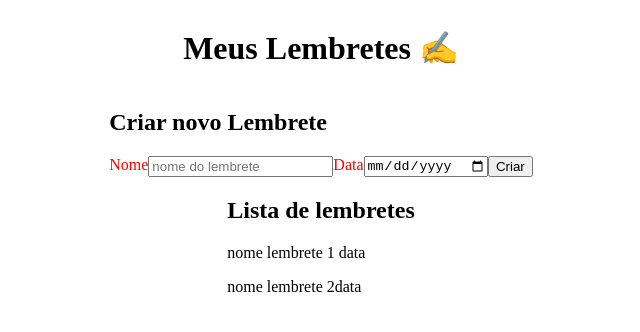
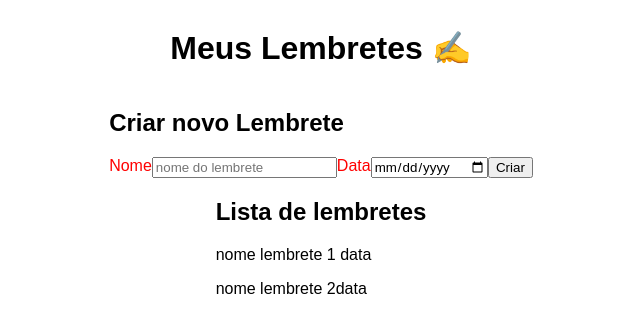
Before and after one commit to CarolinaInglethe/ci-post-it-project, a React (Vite) app in the folder client-post-it/: page / in a window 1280 px wide. Shown: the top 332 px of the page, without its empty margins (319-959 px from the left). Built offline with nearby package versions, Linux system fonts and the light colour scheme.

Commit message:
front - Coloca fonte de texto padrão para toda pagina

```diff
--- a/client-post-it/src/styles/App.css
+++ b/client-post-it/src/styles/App.css
@@ -1,3 +1,7 @@
+* {
+    font-family: 'poppins', sans-serif;
+}
+
 @media screen and (min-width: 768px){
     #App{
         display: flex;
```
Also changed, not shown: client-post-it/package.json (+6 -1 lines), 2 other files (tests, documents, lock files or other folders).
